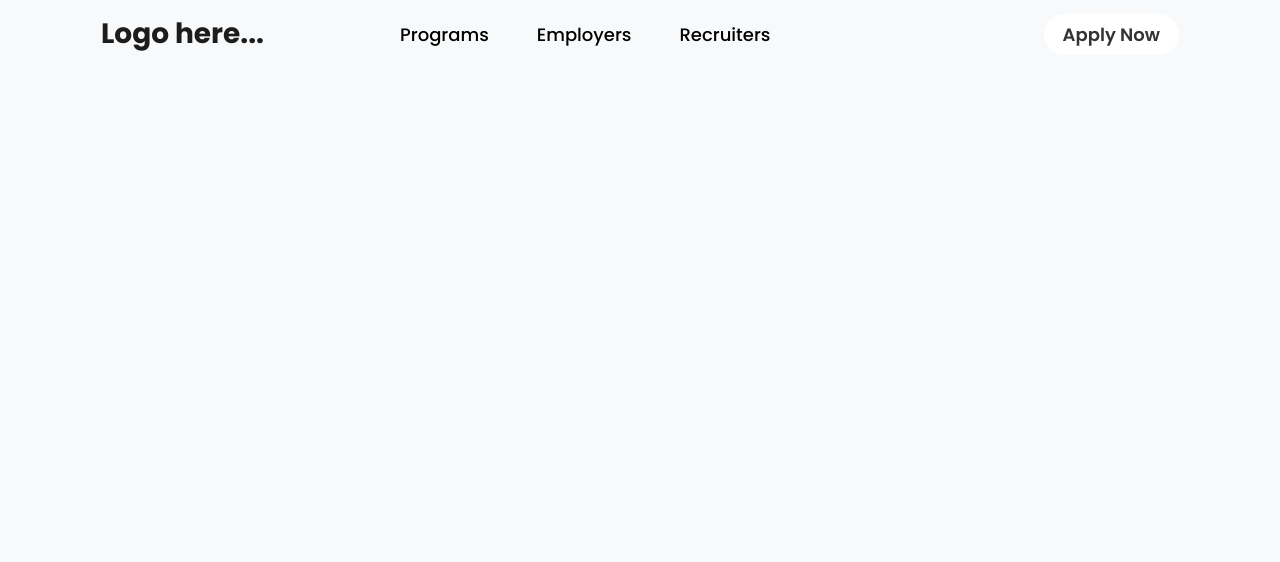
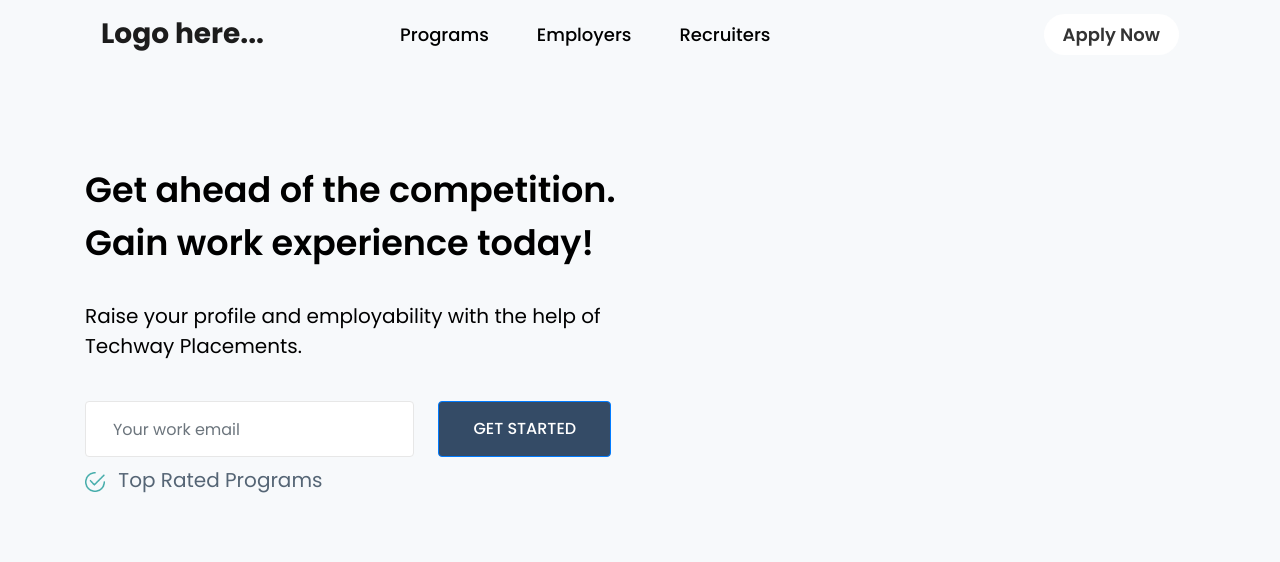
Before and after one commit to Abir-Hasan-GUB/Techway-Latest-project-fiverr-2, a website: page src/index.html in a window 1280 px wide. Drawn offline with Linux system fonts and the light colour scheme.

Commit message:
Left of banner done

```diff
--- a/src/index.html
+++ b/src/index.html
@@ -55,6 +55,41 @@
     <!-- ======================= Nav Bar End ================= -->
 
 
+    <!-- ======================= Banner Part Start ================= -->
+
+    <section id="banner">
+        <div class="container">
+            <div class="row my-5 py-5">
+                <div class="col-md-6 bannerLeft">
+                    <h1 class="banner-title">
+                        <span class="d-block">Get ahead of the competition. </span>
+                        <span class="d-block">Gain work experience today!</span>
+                    </h1>
+                    <p class="banner-description py-4">Raise your profile and employability with the help of Techway Placements.</p>
+
+                    <div class="bannerForm">
+                        <form class="form-inline">
+                            <input type="text" class="form-control mb-2 mr-sm-2" id="email"
+                                placeholder="Your work email">
+                            <button type="submit" class="btn btn-primary mb-2 ml-3">GET STARTED</button>
+                        </form>
+                    </div>
+                    <p>
+                        <img class="img-fluid mr-2" src="images/check.png" alt="check">
+                        Top Rated Programs
+                    </p>
+
+                </div>
+                <div class="col-md-6"></div>
+            </div>
+        </div>
+    </section>
+
+    <!-- ======================= Banner Part End ================= -->
+
+
+
+
     <!-- JS FILES -->
     <script src="js/jquery.slim.js"></script>
     <script src="js/popper.min.js"></script>
--- a/src/scss/style.scss
+++ b/src/scss/style.scss
@@ -3,9 +3,10 @@ body {
     font-size: 18px;
     background: #F7F9FB;
     h1 {
-        font-size: 45px;
+        font-size: 35px;
         font-weight: 600;
         color: #000000;
+        line-height: 1.5;
     }
 
     h2 {
@@ -28,6 +29,14 @@ body {
 
     .colorText {
         color: #46AAA8;
+    }
+    p{
+        font-size: 20px;
+        font-weight: 400;
+        color: #556575;
+        img{
+            height: 20px !important;
+        }
     }
 
     .smallText {
@@ -68,6 +77,8 @@ body {
     }
 }
 
+// ============== Nav Bar Start ==============
+
 #navBar{
     .navbar-nav .nav-link{
         padding: 0.5rem 1.5rem;
@@ -82,3 +93,37 @@ body {
         font-size: 28px;
     }
 }
+// ============== Nav Bar End ==============
+
+// ============== Banner Start ==============
+#banner{
+    .bannerLeft{
+        .banner-description{
+            color: #000000;
+        }
+        input{
+            width: 61%;
+            background: #FFFF;
+            border: 1px solid #E7E7E7;
+            padding: 27px;
+            ::placeholder{
+                color: #333333;
+                font-size: 19px;
+                font-weight: 300;
+            }
+        }
+        .bannerForm{
+            button{
+                width: 32%;
+                padding: 15px 0;
+                text-transform: uppercase;
+                background: #344B66;
+                color: #FFFFFF;
+                font-size: 16px;
+                font-weight: 500;
+            }
+        }
+    }
+}
+
+// ============== Banner End ==============
```
Also changed, not shown: src/css/style.css.
